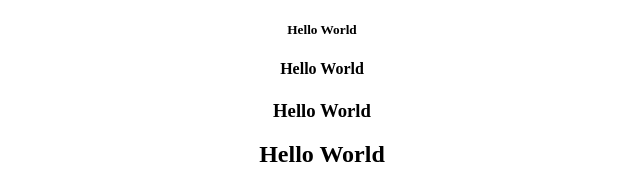
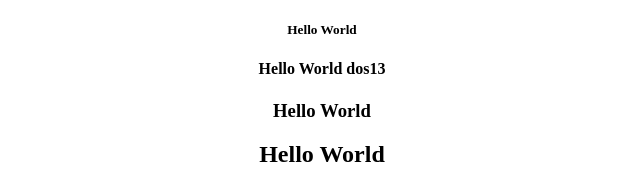
Before and after one commit to voronovich95/app, a plain HTML site: page index.html in a window 1280 px wide. Shown: the part 372-559 px from the top of the page, 318-958 px from the left. Drawn offline with Linux system fonts and the light colour scheme.

Commit message:
add sent message

```diff
--- a/index.html
+++ b/index.html
@@ -22,7 +22,7 @@ Simple HTML Page for TMS
 <h7> Hello World </h7>
 <h6> Hello World </h6>
 <h5> Hello World </h5>
-<h4> Hello World </h4>
+<h4> Hello World dos13 </h4>
 <h3> Hello World </h3>
 <h2> Hello World </h2>
 <h1> Hello World </h1>
```
